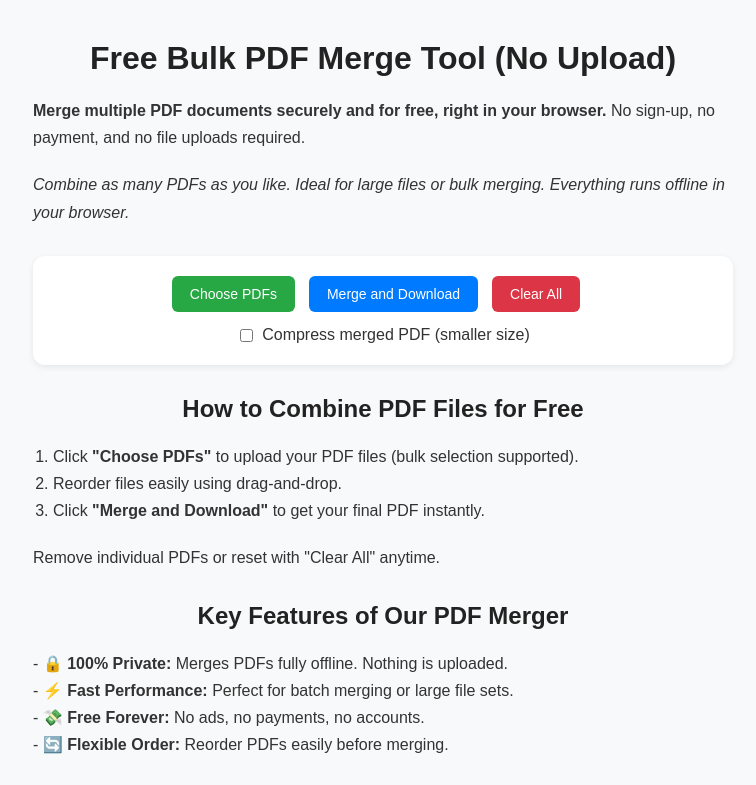
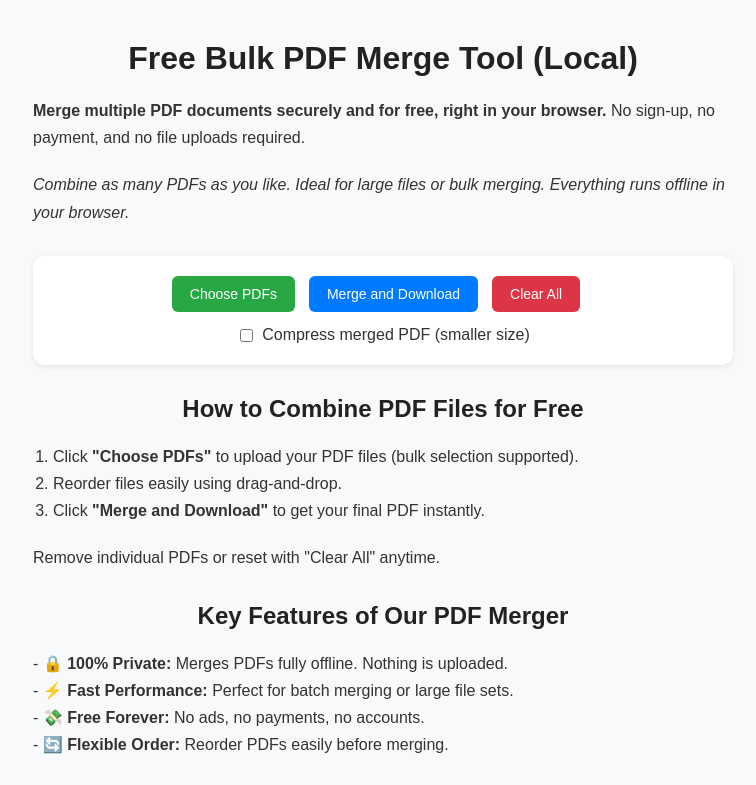
Before and after one commit to mattgdot/pdftools, a plain HTML site: page combine.html in a window 1280 px wide. Shown: the top 785 px of the page, without its empty margins (257-1013 px from the left). Drawn offline with nearby package versions, Linux system fonts and the light colour scheme.

Commit message:
Update combine.html

```diff
--- a/combine.html
+++ b/combine.html
@@ -219,7 +219,7 @@
   </style>
 </head>
 <body>
-  <h1>Free Bulk PDF Merge Tool (No Upload)</h1>
+  <h1>Free Bulk PDF Merge Tool (Local)</h1>
 
   <p><strong>Merge multiple PDF documents securely and for free, right in your browser.</strong> No sign-up, no payment, and no file uploads required.</p>
   <p><em>Combine as many PDFs as you like. Ideal for large files or bulk merging. Everything runs offline in your browser.</em></p>
```
